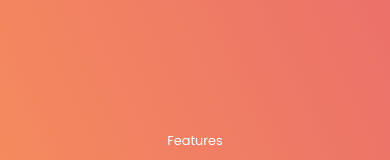
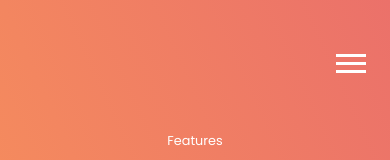
Before and after one commit to Been-H/WebDev, a plain HTML site: page meditation_app/index.html in a window 390 px wide. Both pictures are taken after a click on the element 350 px from the left and 63 px from the top of the page. Shown: the top 160 px of the page. Drawn offline with Linux system fonts and the light colour scheme.

Commit message:
Add files via upload

```diff
--- a/meditation_app/css/style.css
+++ b/meditation_app/css/style.css
@@ -277,6 +277,7 @@ p {
   .line-menu-open {
     background: white; }
   .hamburger {
+    position: relative;
     cursor: pointer; }
   .hamburger-menu-open {
     z-index: 100; }
@@ -294,8 +295,8 @@ p {
     .nav-links__link {
       color: #fff; }
   .nav-links-open {
-    clip-path: circle(1200px at 90% 10%);
-    -webkit-clip-path: circle(1200px at 90% 10%); } }
+    clip-path: circle(1400px at 90% 10%);
+    -webkit-clip-path: circle(1400px at 90% 10%); } }
 
 @media screen and (max-width: 650px) {
   .landing__intro-image__image {
```
